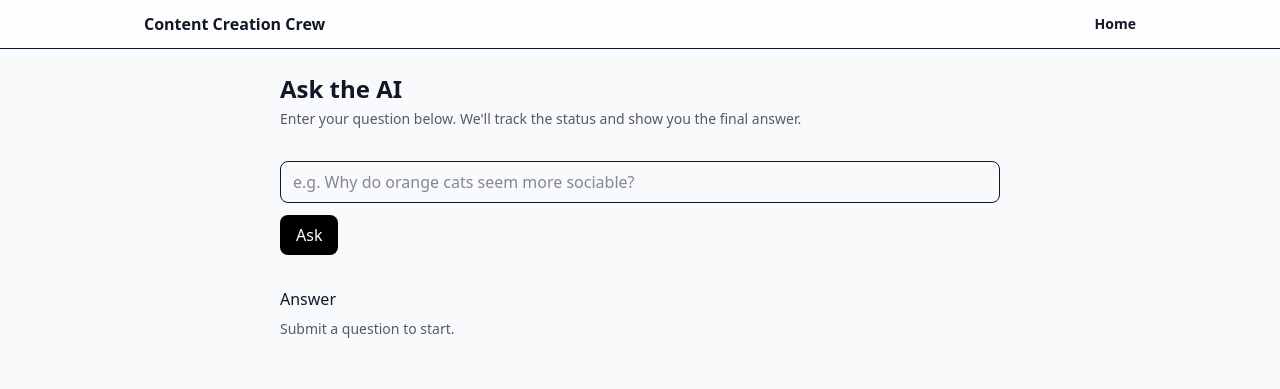
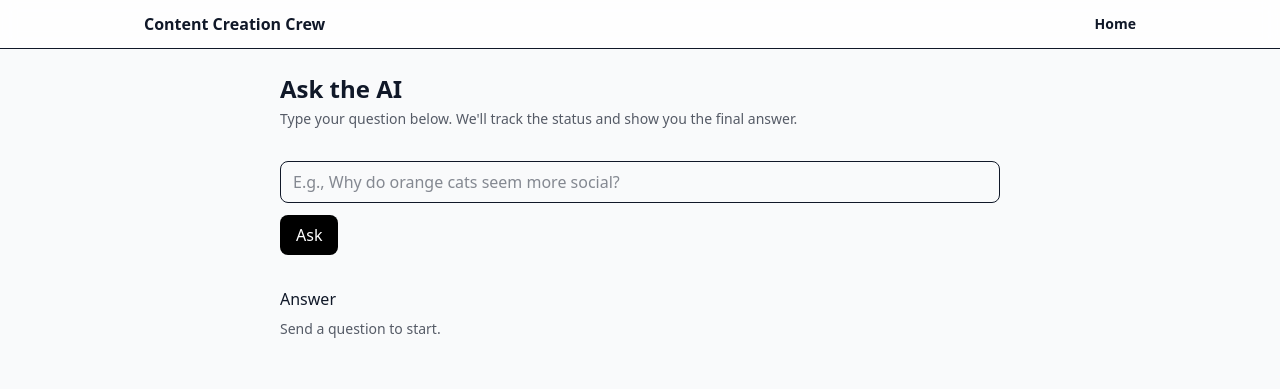
Before and after one commit to Cophhy/crew_project, a Next.js app in the folder web/: page / in a window 1280 px wide. Shown: the top 389 px of the page. Built offline with nearby package versions, Linux system fonts and the light colour scheme; no server answers.

Commit message:
translate eng

```diff
--- a/web/src/app/page.tsx
+++ b/web/src/app/page.tsx
@@ -5,6 +5,7 @@ import { API_BASE, createRun, getResult, getStatus } from "@/lib/api";
 
 type Data = {
   status?: "queued" | "running" | "finished" | "failed";
+  step?: "research" | "writing" | "editing";
   error?: string;
 };
 
@@ -16,7 +17,7 @@ export default function OnePageApp() {
   const [busy, setBusy] = useState(false);
   const esRef = useRef<EventSource | null>(null);
 
-  // Close SSE when component unmounts
+  // closes SSE on unmount
   useEffect(() => {
     return () => {
       if (esRef.current) esRef.current.close();
@@ -32,17 +33,17 @@ export default function OnePageApp() {
     setRunId(null);
 
     try {
-      // 1) Create run (send the question as "topic")
+      // 1) create run (send question as "topic")
       const { run_id } = await createRun({
         topic: question,
         use_wikipedia: true,
       });
       setRunId(run_id);
 
-      // 2) Get current status (bootstrap)
+      // 2) get current status (bootstrap)
       getStatus(run_id).then((s) => setStatus(s)).catch(() => {});
 
-      // 3) Open SSE for real-time progress
+      // 3) open SSE for real-time progress
       const es = new EventSource(`${API_BASE}/runs/${run_id}/stream`);
       esRef.current = es;
 
@@ -51,7 +52,7 @@ export default function OnePageApp() {
           const d = JSON.parse((ev as MessageEvent).data) as Data;
           setStatus(d);
           if (d.status === "finished") {
-            // 4) Fetch final answer (Markdown)
+            // 4) fetch final result (Markdown)
             getResult(run_id)
               .then((r) => setAnswer(r.markdown))
               .catch(() => {});
@@ -66,7 +67,7 @@ export default function OnePageApp() {
       });
 
       es.addEventListener("error", () => {
-        // Optional: reconnect/display toast
+        // optional: reconnect/display toast
       });
     } catch (err: any) {
       setStatus({ status: "failed", error: err?.message || "Request failed" });
@@ -82,8 +83,7 @@ export default function OnePageApp() {
       <header className="space-y-1">
         <h1 className="text-2xl font-semibold">Ask the AI</h1>
         <p className="text-sm opacity-70">
-          Enter your question below. We'll track the status and show you the
-          final answer.
+          Type your question below. We'll track the status and show you the final answer.
         </p>
       </header>
 
@@ -91,14 +91,14 @@ export default function OnePageApp() {
         <input
           value={question}
           onChange={(e) => setQuestion(e.target.value)}
-          placeholder="e.g. Why do orange cats seem more sociable?"
+          placeholder="E.g., Why do orange cats seem more social?"
           className="w-full border rounded-lg px-3 py-2 outline-none focus:ring"
         />
         <button
           disabled={busy}
           className="px-4 py-2 rounded-lg bg-black text-white disabled:opacity-50"
         >
-          {busy ? "Submitting…" : "Ask"}
+          {busy ? "Sending…" : "Ask"}
         </button>
       </form>
 
@@ -112,6 +112,7 @@ export default function OnePageApp() {
           <div className="text-sm">
             <p>
               <b>Status:</b> {status.status || "—"}
+              {status.step ? ` · step: ${status.step}` : ""}
             </p>
             {status.error && (
               <p className="text-red-600">Error: {status.error}</p>
@@ -124,8 +125,10 @@ export default function OnePageApp() {
                 width:
                   status.status === "finished"
                     ? "100%"
-                    : status.status === "running"
-                    ? "50%"
+                    : status.step === "writing"
+                    ? "66%"
+                    : status.step === "research" || status.status === "running"
+                    ? "33%"
                     : "10%",
               }}
             />
@@ -133,7 +136,7 @@ export default function OnePageApp() {
         </section>
       )}
 
-      {/* Final Answer */}
+      {/* Final answer */}
       <section className="space-y-2">
         <h2 className="font-medium">Answer</h2>
         {answer ? (
@@ -144,7 +147,7 @@ export default function OnePageApp() {
           />
         ) : (
           <p className="text-sm opacity-70">
-            {runId ? "Waiting for the answer…" : "Submit a question to start."}
+            {runId ? "Waiting for the answer…" : "Send a question to start."}
           </p>
         )}
       </section>
```
